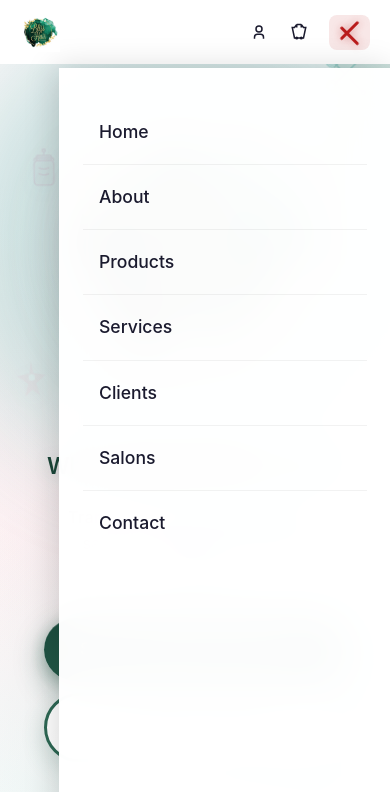
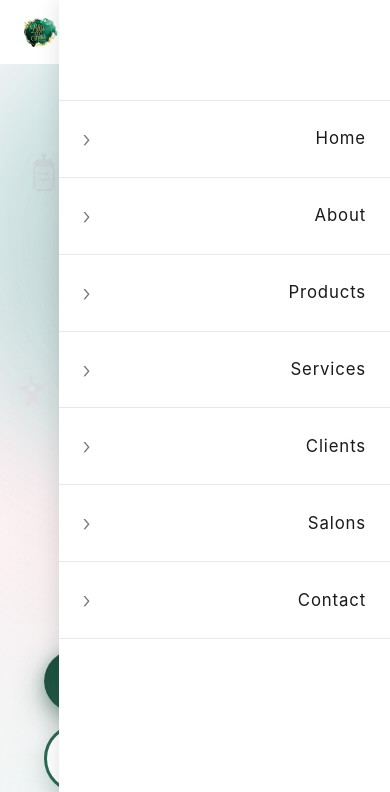
Before and after one commit to scros18/BlissHairStudio, a website built with Vite: page index.html in a window 390 px wide. Both pictures are taken after a click on the button 352 px from the left and 32 px from the top of the page. Shown: the top 792 px of the page. Built offline with nearby package versions, Linux system fonts and the light colour scheme.

Commit message:
Gucci-inspired redesign: Full-width products grid, serif navigation fonts (uppercase), hero title in Georgia serif uppercase with italic subtitle, Gucci-style mobile sidebar with arrow icons and clean layout

```diff
--- a/src/pages/home.ts
+++ b/src/pages/home.ts
@@ -14,7 +14,7 @@ export const homePageTemplate = (): string => {
                     <img src="/logo.png" alt="BlissHairStudio - Premium Hair Salon & Luxury Hair Care" class="hero-logo-elegant" />
                 </div>
                 <h1 class="hero-tagline">
-                    <span class="tagline-main">Where Beauty Meets Luxury</span>
+                    <span class="tagline-main">WHERE BEAUTY MEETS LUXURY</span>
                 </h1>
                 <p class="hero-subtitle">Transform your hair with expert salon services and premium products</p>
                 <div class="hero-buttons">
--- a/src/styles/hero.css
+++ b/src/styles/hero.css
@@ -406,23 +406,12 @@
 
 .tagline-main {
   font-size: clamp(2.8rem, 5.5vw, 4rem);
-  font-weight: 600;
-  background: linear-gradient(135deg,
-    #1A3A2E 0%,
-    #1B4D3E 20%,
-    #2D6854 45%,
-    #1B5E4D 70%,
-    #1A3A2E 100%
-  );
-  -webkit-background-clip: text;
-  -webkit-text-fill-color: transparent;
-  background-clip: text;
-  letter-spacing: -0.02em;
+  font-weight: 300;
+  color: #1A1A2E;
+  letter-spacing: 0.15em;
   line-height: 1.2;
-  font-family: -apple-system, BlinkMacSystemFont, 'Segoe UI', 'Helvetica Neue', sans-serif;
-  filter: drop-shadow(0 2px 8px rgba(27, 77, 62, 0.15));
-  animation: textShimmer 8s ease-in-out infinite;
-  background-size: 200% auto;
+  font-family: 'Georgia', 'Times New Roman', serif;
+  text-transform: uppercase;
 }
 
 @keyframes textShimmer {
@@ -491,15 +480,16 @@
   font-size: clamp(1.15rem, 2.2vw, 1.4rem);
   color: #637887;
   margin-bottom: 52px;
-  font-weight: 400;
+  font-weight: 300;
   line-height: 1.65;
   max-width: 640px;
   margin-left: auto;
   margin-right: auto;
   opacity: 0.95;
   transform: translateZ(0);
-  font-family: -apple-system, BlinkMacSystemFont, 'Segoe UI', 'Helvetica Neue', sans-serif;
-  letter-spacing: 0.5px;
+  font-family: 'Georgia', 'Times New Roman', serif;
+  letter-spacing: 0.05em;
+  font-style: italic;
 }
 
 .hero-buttons {
--- a/src/styles/luxury-products.css
+++ b/src/styles/luxury-products.css
@@ -171,7 +171,7 @@
   font-size: 0.85rem;
   font-weight: 300;
   letter-spacing: 3px;
-  color: #1A1A1A;
+  color: #1A1A1A !important;
   cursor: pointer;
   transition: opacity 0.3s;
   font-family: -apple-system, BlinkMacSystemFont, 'Segoe UI', sans-serif;
@@ -182,8 +182,12 @@
 }
 
 .luxury-filter-trigger svg {
-  color: #1A1A1A;
-  stroke: #1A1A1A;
+  color: #1A1A1A !important;
+  stroke: #1A1A1A !important;
+}
+
+.luxury-filter-trigger span {
+  color: #1A1A1A !important;
 }
 
 .luxury-filter-trigger svg {
@@ -197,8 +201,9 @@
   grid-template-columns: 1fr 1fr;
   gap: 1px;
   background: #E8E8E8;
-  max-width: 1600px;
-  margin: 0 auto;
+  max-width: 100%;
+  margin: 0;
+  padding: 0;
 }
 
 @media (min-width: 768px) {
--- a/src/styles/navigation.css
+++ b/src/styles/navigation.css
@@ -73,11 +73,14 @@
 }
 
 .nav-menu li a {
-  font-size: var(--text-base);
-  font-weight: 500;
+  font-size: 0.9rem;
+  font-weight: 400;
   color: #1A1A2E;
   position: relative;
   padding: 5px 0;
+  text-transform: uppercase;
+  letter-spacing: 0.1em;
+  font-family: 'Georgia', 'Times New Roman', serif;
 }
 
 .nav-menu li a::after {
@@ -515,23 +518,41 @@
 
   .nav-menu {
     position: fixed;
-    top: 68px;
+    top: 0;
     right: -100%;
     width: 85%;
-    max-width: 400px;
-    height: calc(100vh - 68px);
-    background: rgba(255, 255, 255, 0.98);
-    backdrop-filter: blur(20px);
-    -webkit-backdrop-filter: blur(20px);
+    max-width: 380px;
+    height: 100vh;
+    background: white;
     flex-direction: column;
     justify-content: flex-start;
-    padding: 32px 24px;
+    padding: 80px 0 40px 0;
     gap: 0;
-    transition: right 0.25s cubic-bezier(0.4, 0, 0.2, 1);
-    box-shadow: -4px 0 30px rgba(0, 0, 0, 0.15);
-    z-index: 999;
-    will-change: transform;
-    transform: translate3d(0, 0, 0);
+    transition: right 0.3s cubic-bezier(0.4, 0, 0.2, 1);
+    box-shadow: -2px 0 20px rgba(0, 0, 0, 0.1);
+    z-index: 9999;
+    overflow-y: auto;
+  }
+
+  /* Close button in mobile menu */
+  .menu-toggle.active::before {
+    content: '×';
+    position: fixed;
+    top: 20px;
+    right: 24px;
+    font-size: 2.5rem;
+    color: #1A1A1A;
+    z-index: 10000;
+    width: 40px;
+    height: 40px;
+    display: flex;
+    align-items: center;
+    justify-content: center;
+    cursor: pointer;
+    background: transparent;
+    border: none;
+    line-height: 1;
+    font-weight: 300;
   }
 
   .nav-menu.active {
@@ -540,19 +561,39 @@
 
   .nav-menu li {
     width: 100%;
-    border-bottom: 1px solid rgba(0, 0, 0, 0.05);
+    border-bottom: 1px solid #E8E8E8;
+    position: relative;
+  }
+
+  .nav-menu li:first-child {
+    border-top: 1px solid #E8E8E8;
+    margin-top: 20px;
   }
 
   .nav-menu li:last-child {
-    border-bottom: none;
+    border-bottom: 1px solid #E8E8E8;
   }
 
   .nav-menu li a {
-    font-size: 1.1rem;
-    padding: 18px 16px;
-    display: block;
+    font-size: 1.05rem;
+    padding: 20px 24px;
+    display: flex;
+    justify-content: space-between;
+    align-items: center;
     width: 100%;
-    font-weight: 500;
+    font-weight: 400;
+    letter-spacing: 0.05em;
+    text-transform: none;
+    color: #1A1A1A;
+    font-family: -apple-system, BlinkMacSystemFont, 'Segoe UI', sans-serif;
+  }
+
+  .nav-menu li a::before {
+    content: '›';
+    font-size: 1.4rem;
+    color: #1A1A1A;
+    opacity: 0.6;
+    font-weight: 300;
   }
 
   .nav-menu li a::after {
@@ -560,8 +601,7 @@
   }
 
   .nav-menu li a:hover {
-    background: rgba(0, 137, 123, 0.05);
-    color: #00897B;
+    background: #F8F8F8;
   }
 
   .logo img {
```
